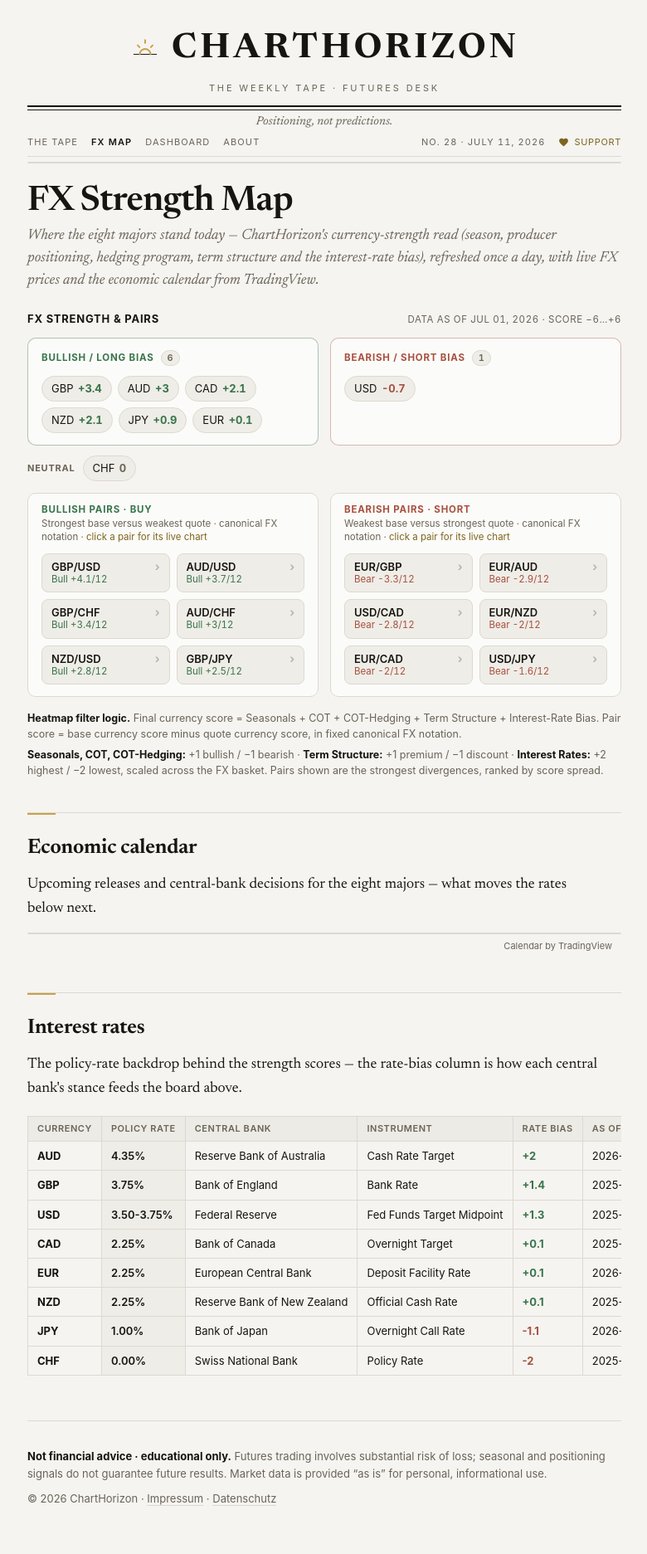
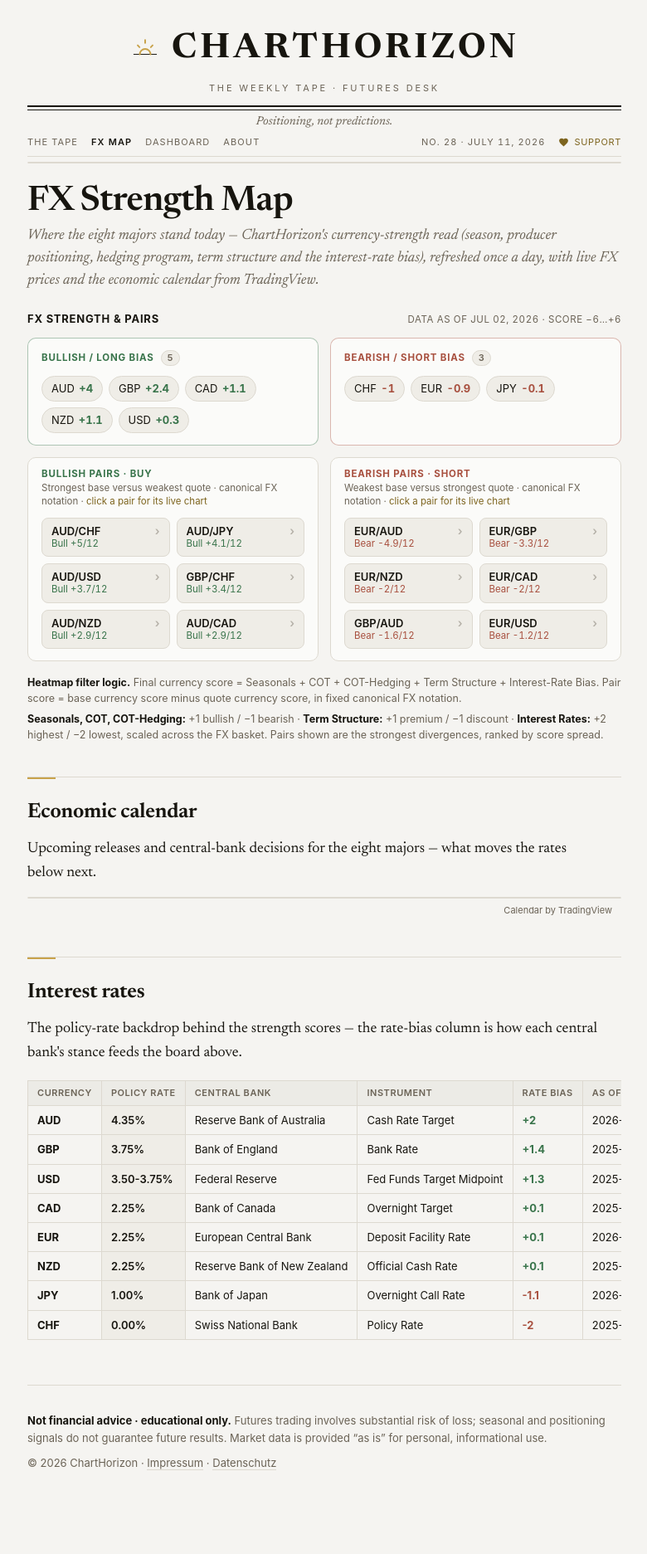
Before and after one commit to ChartHorizon/website, a Jekyll site: the page built from fx.html, in a window 1280 px wide. Shown: the whole page at 83% size, without its empty margins (249-1029 px from the left). Built offline with Jekyll 4.4.1, drawn with Linux system fonts in a browser that asks for light colours; a script that is not in the unit is left out; after the commit the page ends 1830 px from its top, so only the background shows below that.

Commit message:
data: FX strength snapshot Jul 02, 2026

```diff
--- a/_data/fx.json
+++ b/_data/fx.json
@@ -1,59 +1,63 @@
 {
-  "as_of": "Jul 01, 2026",
-  "generated": "2026-07-01",
+  "as_of": "Jul 02, 2026",
+  "generated": "2026-07-02",
   "max_score": 6,
   "pair_max": 12,
   "pair_threshold": 7,
   "rate_range": 2,
   "bullish": [
     {
-      "cur": "GBP",
-      "score": 3.4,
-      "label": "+3.4"
+      "cur": "AUD",
+      "score": 4,
+      "label": "+4"
     },
     {
-      "cur": "AUD",
-      "score": 3,
-      "label": "+3"
+      "cur": "GBP",
+      "score": 2.4,
+      "label": "+2.4"
     },
     {
       "cur": "CAD",
-      "score": 2.1,
-      "label": "+2.1"
+      "score": 1.1,
+      "label": "+1.1"
     },
     {
       "cur": "NZD",
-      "score": 2.1,
-      "label": "+2.1"
+      "score": 1.1,
+      "label": "+1.1"
     },
     {
-      "cur": "JPY",
-      "score": 0.9,
-      "label": "+0.9"
-    },
-    {
-      "cur": "EUR",
-      "score": 0.1,
-      "label": "+0.1"
+      "cur": "USD",
+      "score": 0.3,
+      "label": "+0.3"
     }
   ],
   "bearish": [
     {
-      "cur": "USD",
-      "score": -0.7,
-      "label": "-0.7"
+      "cur": "CHF",
+      "score": -1,
+      "label": "-1"
+    },
+    {
+      "cur": "EUR",
+      "score": -0.9,
+      "label": "-0.9"
+    },
+    {
+      "cur": "JPY",
+      "score": -0.1,
+      "label": "-0.1"
     }
   ],
-  "neutral": [
-    {
-      "cur": "CHF",
-      "score": 0,
-      "label": "0"
-    }
-  ],
+  "neutral": [],
   "bullish_pairs": [
     {
-      "pair": "GBP/USD",
+      "pair": "AUD/CHF",
+      "spread": 5,
+      "label": "Bull +5/12"
+    },
+    {
+      "pair": "AUD/JPY",
       "spread": 4.1,
       "label": "Bull +4.1/12"
     },
@@ -68,36 +72,26 @@
       "label": "Bull +3.4/12"
     },
     {
-      "pair": "AUD/CHF",
-      "spread": 3,
-      "label": "Bull +3/12"
+      "pair": "AUD/NZD",
+      "spread": 2.9,
+      "label": "Bull +2.9/12"
     },
     {
-      "pair": "NZD/USD",
-      "spread": 2.8,
-      "label": "Bull +2.8/12"
-    },
-    {
-      "pair": "GBP/JPY",
-      "spread": 2.5,
-      "label": "Bull +2.5/12"
+      "pair": "AUD/CAD",
+      "spread": 2.9,
+      "label": "Bull +2.9/12"
     }
   ],
   "bearish_pairs": [
     {
+      "pair": "EUR/AUD",
+      "spread": 4.9,
+      "label": "Bear -4.9/12"
+    },
+    {
       "pair": "EUR/GBP",
       "spread": 3.3,
       "label": "Bear -3.3/12"
-    },
-    {
-      "pair": "EUR/AUD",
-      "spread": 2.9,
-      "label": "Bear -2.9/12"
-    },
-    {
-      "pair": "USD/CAD",
-      "spread": 2.8,
-      "label": "Bear -2.8/12"
     },
     {
       "pair": "EUR/NZD",
@@ -110,9 +104,14 @@
       "label": "Bear -2/12"
     },
     {
-      "pair": "USD/JPY",
+      "pair": "GBP/AUD",
       "spread": 1.6,
       "label": "Bear -1.6/12"
+    },
+    {
+      "pair": "EUR/USD",
+      "spread": 1.2,
+      "label": "Bear -1.2/12"
     }
   ],
   "rate_table": [
```
